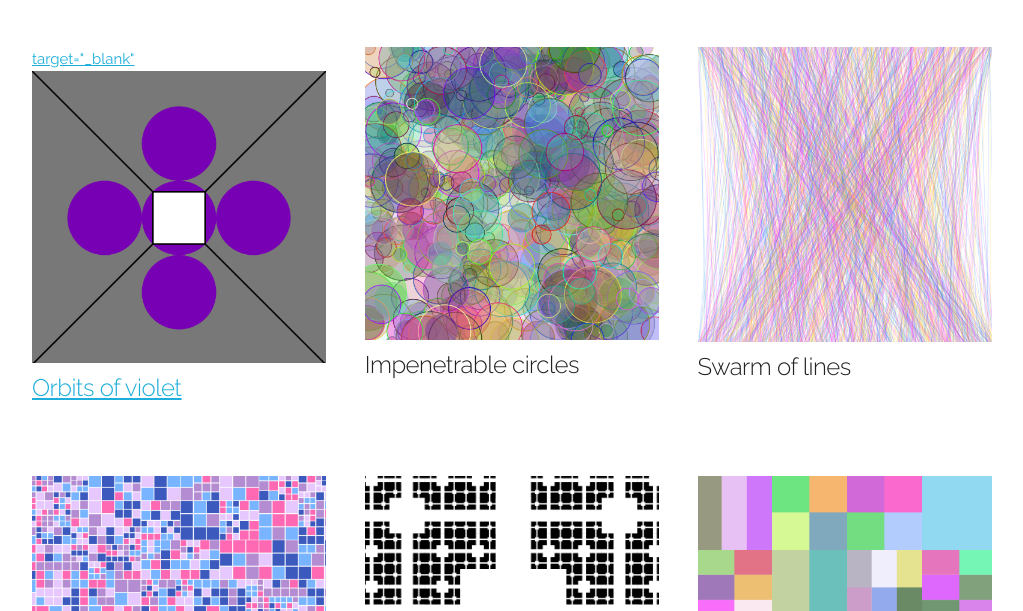
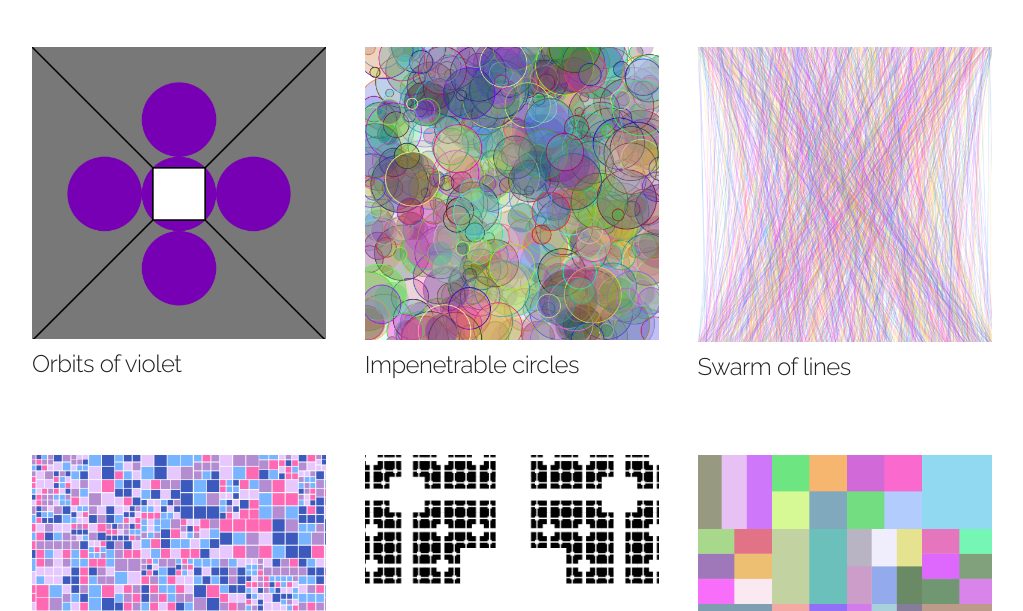
Before and after one commit to georgiapage/Jo-s-Lab, a plain HTML site: page index.html in a window 1280 px wide. Shown: the part 489-1100 px from the top of the page, without its empty margins (128-1151 px from the left). Drawn offline with Linux system fonts and the light colour scheme.

Commit message:
Add files via upload

```diff
--- a/index.html
+++ b/index.html
@@ -42,7 +42,6 @@
 
     <div class="row half-bottom">
       <div class="four columns">
-<a href="https://editor.p5js.org/Georgia.p5/sketches/NwzHLYA5s">target="_blank"
         <img src="jo11.png" class ="scale-with-grid">
         <h5>Orbits of violet</h5>
     </a>
```
